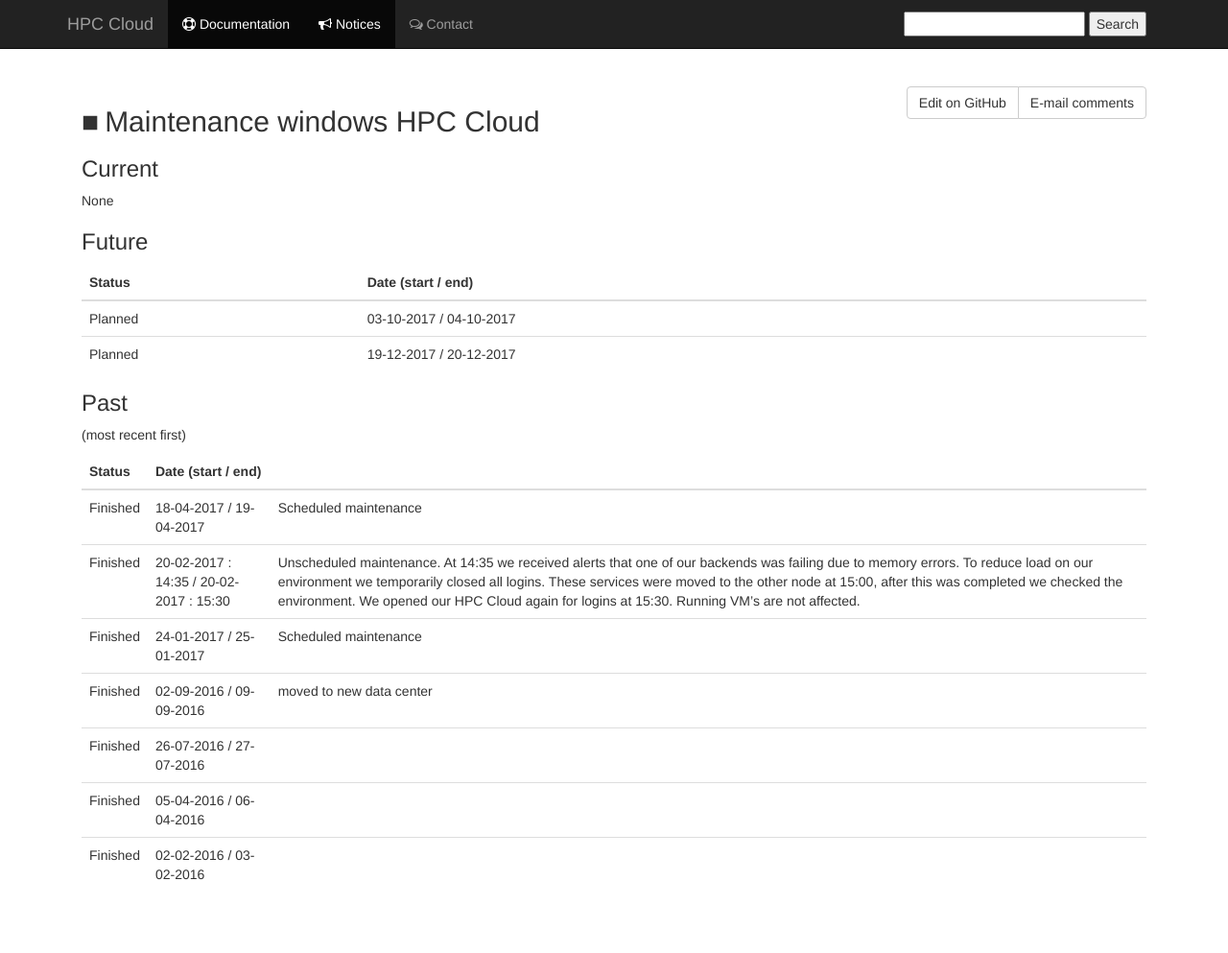
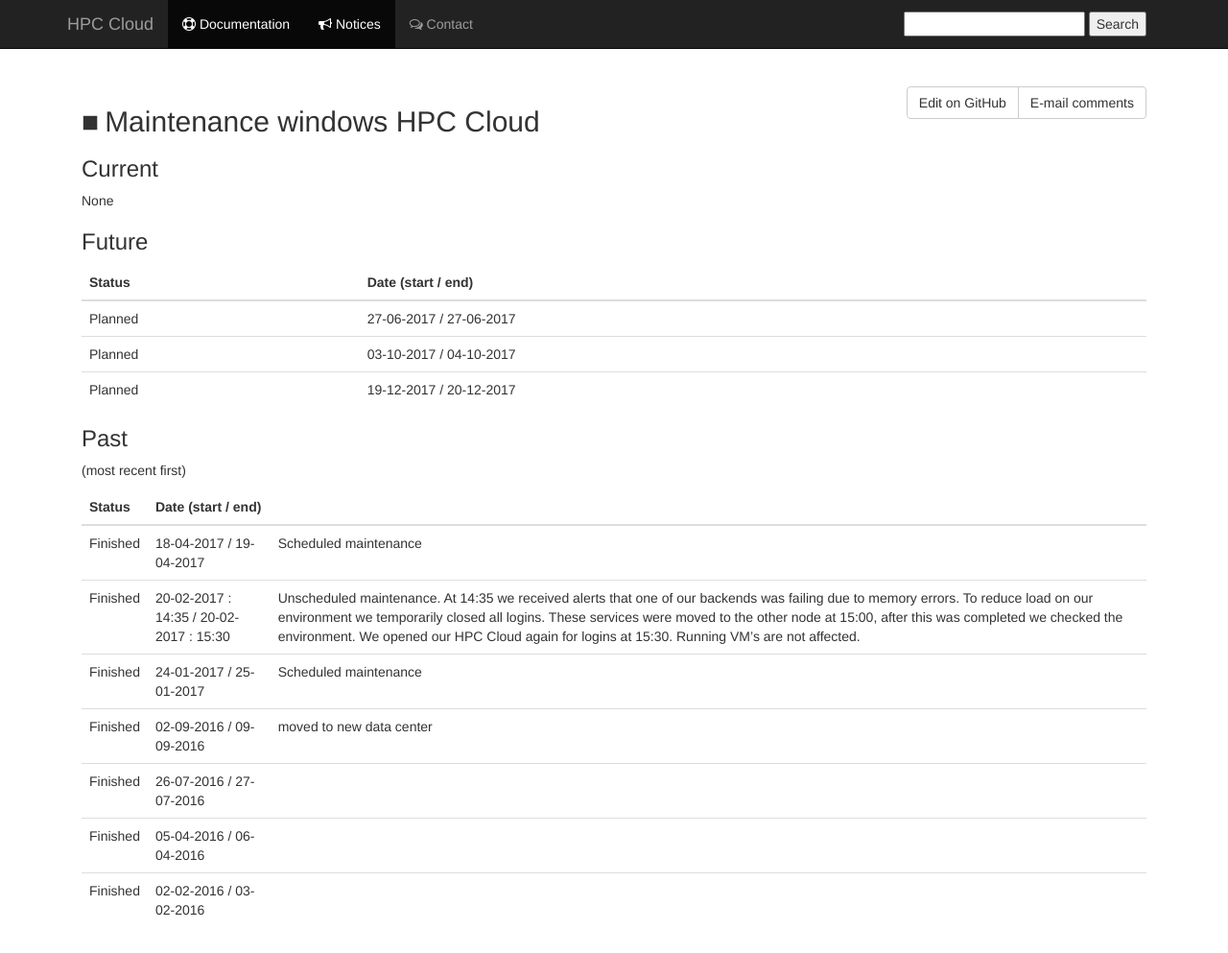
Before and after one commit to sara-nl/clouddocs, a Jekyll site: the page built from maintenance.markdown, in a window 1280 px wide and 1026 px high. Shown: the top 993 px of the window at 96% size. Built offline with Jekyll 4.4.1, drawn with Linux system fonts in a browser that asks for light colours; nearby versions of some CDN libraries; our own code applies the rules of GitHub Pages for plain Markdown files.

Commit message:
added a maintenance

```diff
--- a/maintenance.markdown
+++ b/maintenance.markdown
@@ -12,6 +12,7 @@
 
 |   Status    |   Date (start / end)        |   |
 |:------------|:----------------------------|:--|
+|   Planned   |   27-06-2017 / 27-06-2017   |   |
 |   Planned   |   03-10-2017 / 04-10-2017   |   |
 |   Planned   |   19-12-2017 / 20-12-2017   |   |
 {: class="table"}
```
